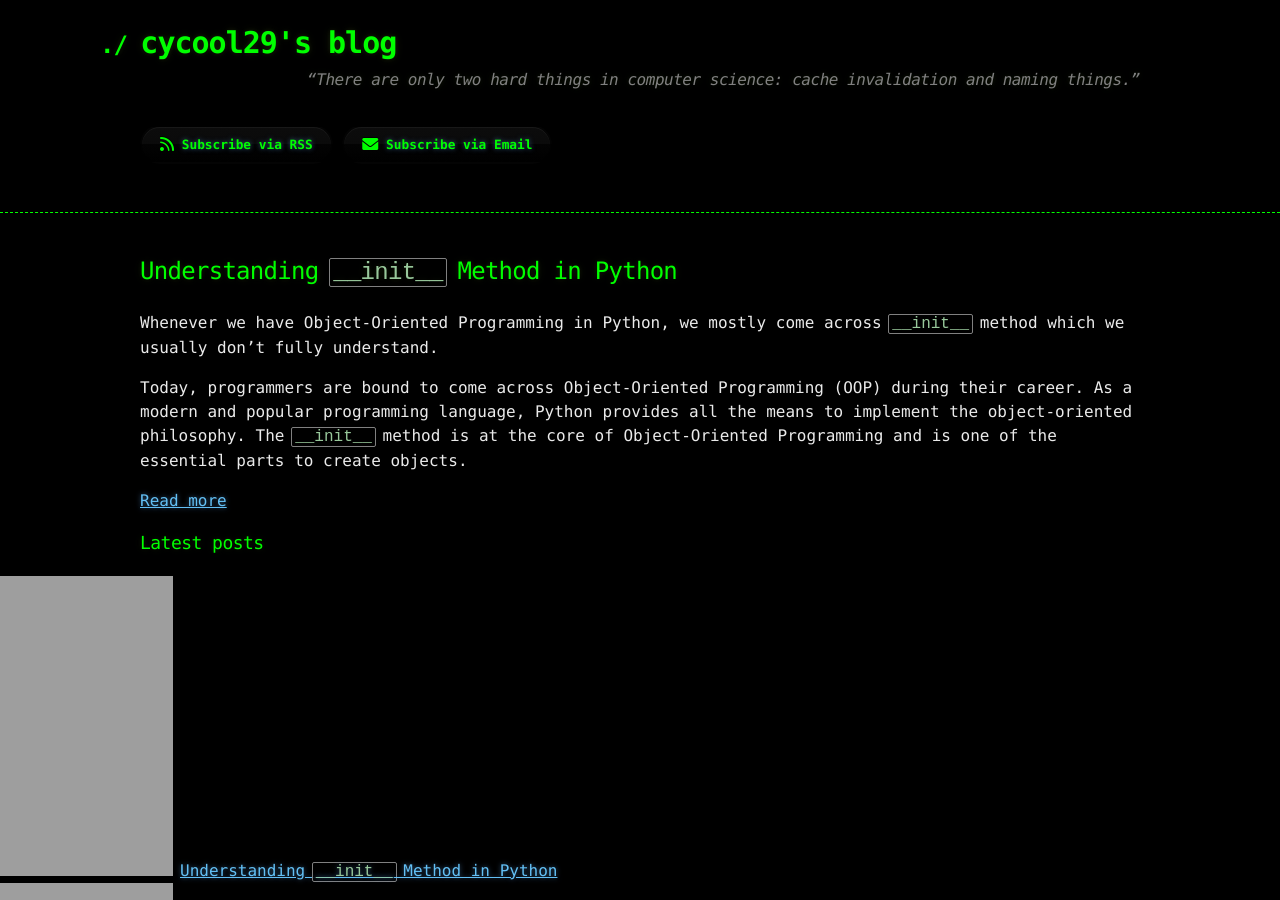
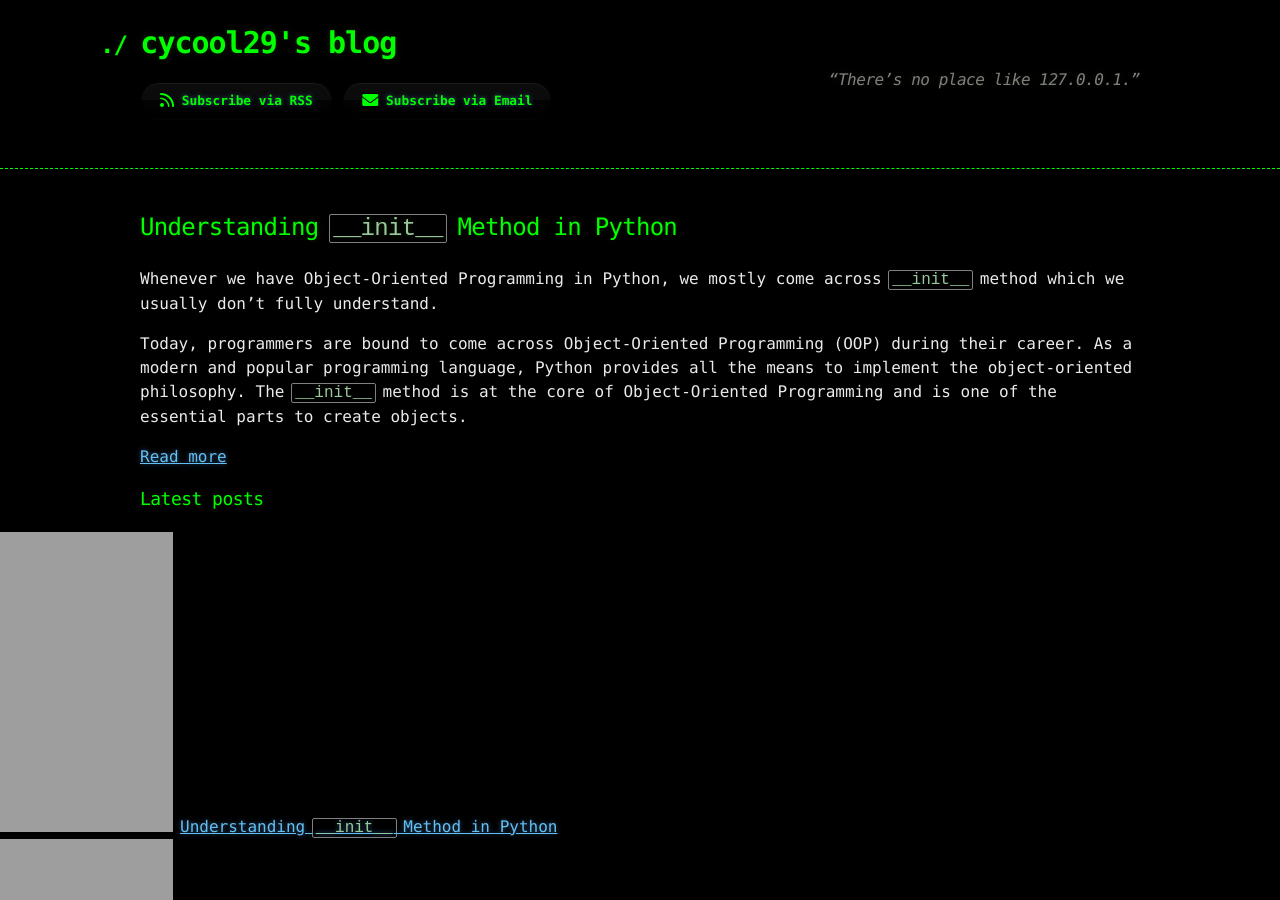
Before and after one commit to cycool29/cycool29.github.io, a Jekyll site: the page built from index.md, in a window 1280 px wide and 900 px high. Built offline with Jekyll 4.4.1, drawn with Linux system fonts in a browser that asks for light colours; a style sheet for code colours, icons or effects is not loaded.

Commit message:
Update quotes

```diff
--- a/_config.yml
+++ b/_config.yml
@@ -1,6 +1,6 @@
 title: cycool29's blog
 comments: Comments
-description: "“There are only two hard things in computer science: cache invalidation and naming things.” "
+description: "“There’s no place like 127.0.0.1.” "
 remote_theme: jekyll-theme-hacker
 author: cycool29
 github:
```
